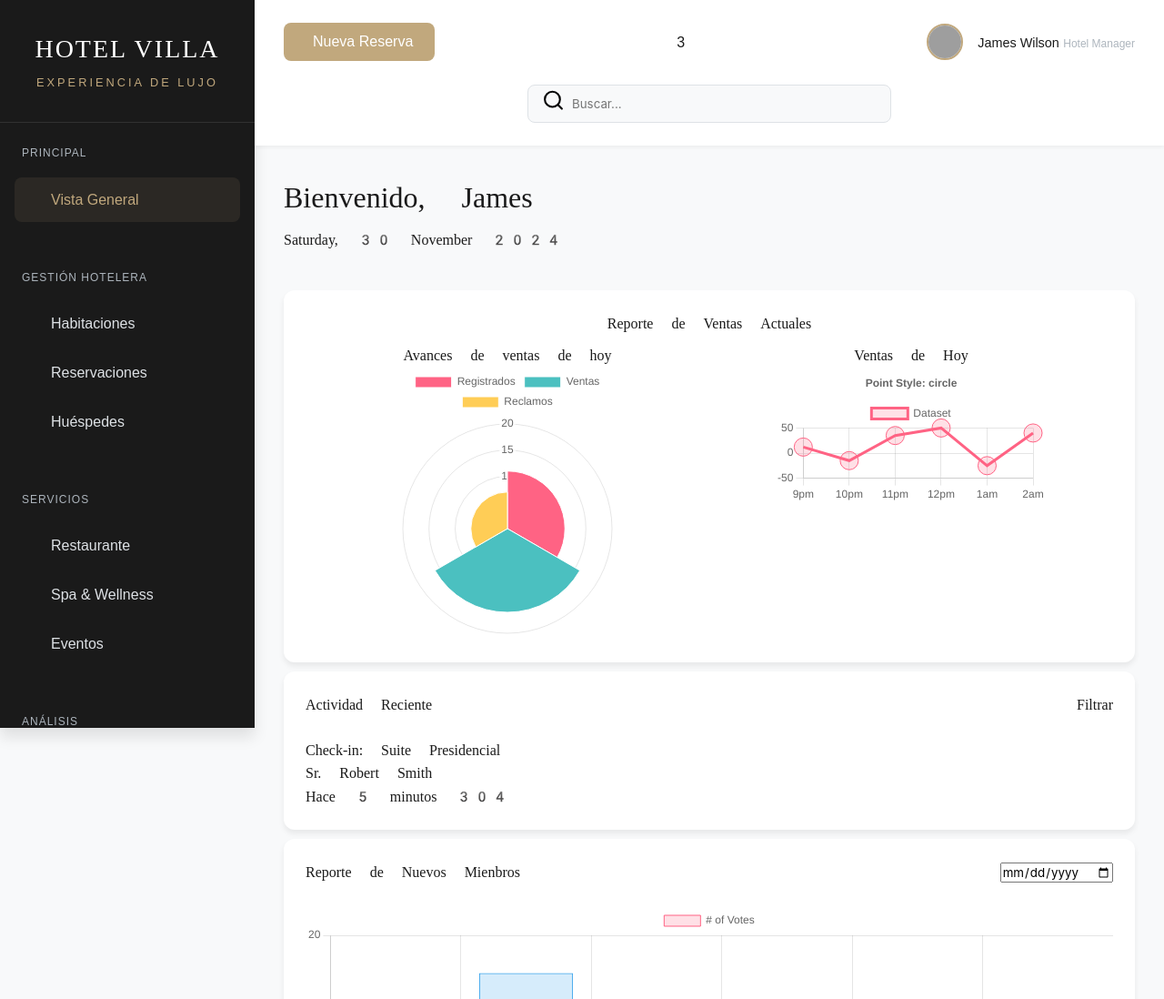
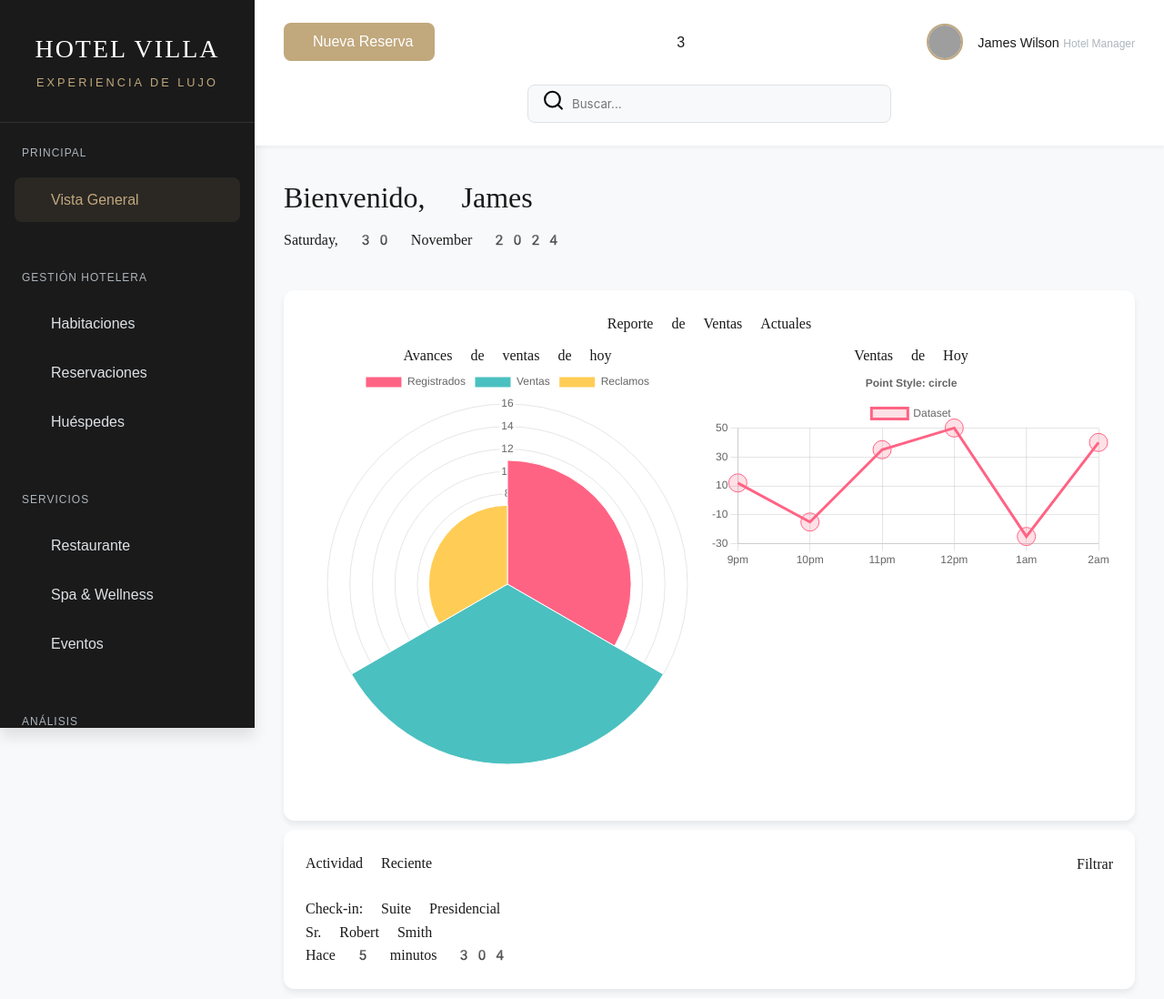
Before and after one commit to yukio-kayaba/admiminstrador_hotel_proyecto, a PHP site: page /index.php?vista=panel in a window 1280 px wide. Shown: the top 1098 px of the page at 91% size. Run offline with PHP 8.4, Linux system fonts and the light colour scheme; grey boxes are pictures that could not be loaded.

Commit message:
corrigiendo
dwa

```diff
--- a/adm_hotel_sky/view/css/panel.css
+++ b/adm_hotel_sky/view/css/panel.css
@@ -275,10 +275,12 @@
     justify-content: space-around;
     align-items: flex-start;
     width: 100%;
+    height: 500px;
 }
 .stat-info{
     display: flex;
-    height: 100%;
+    height: 90%;
+    width: 50%;
     flex-direction: column;
     align-items: center;
 }
```
